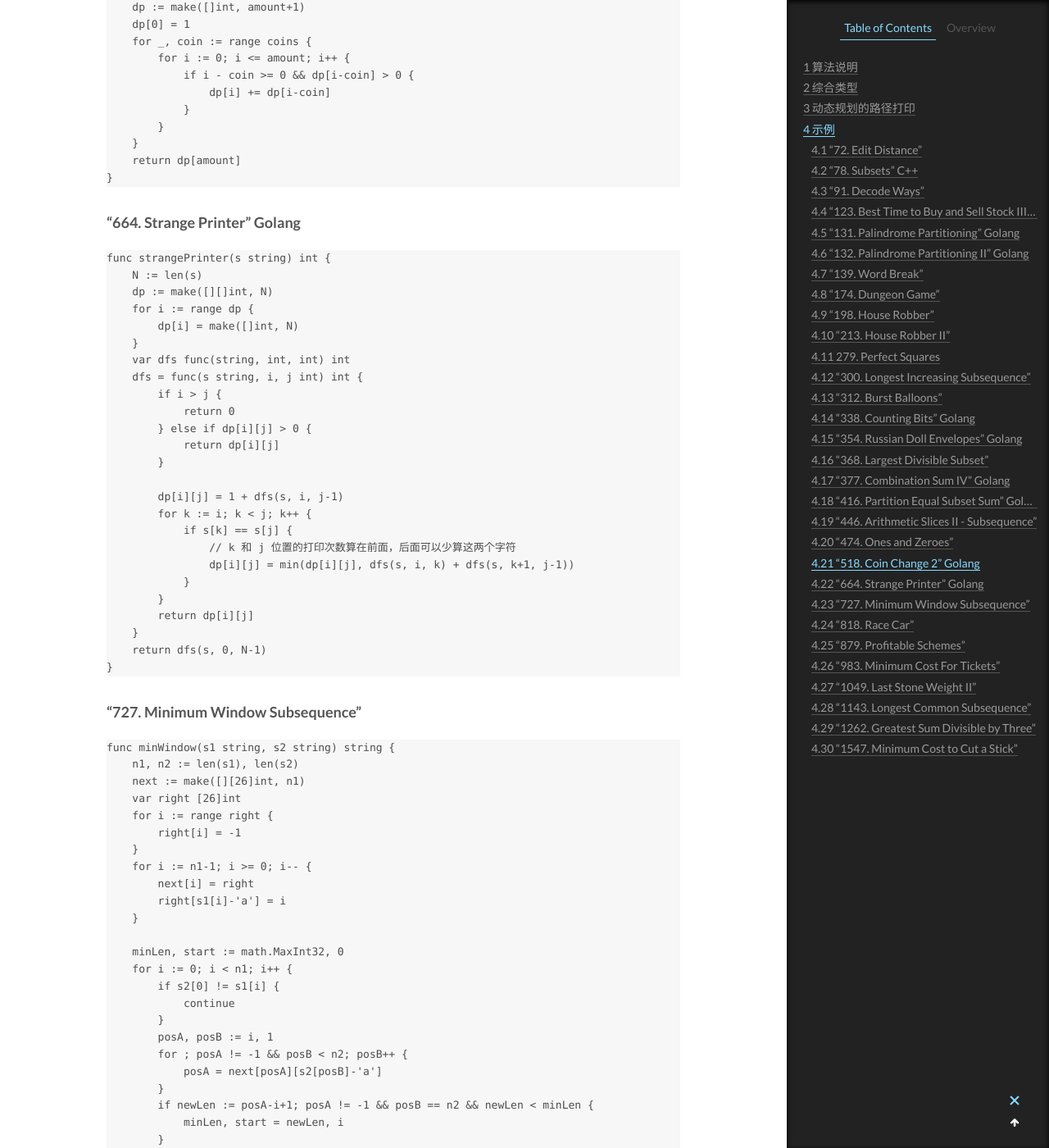
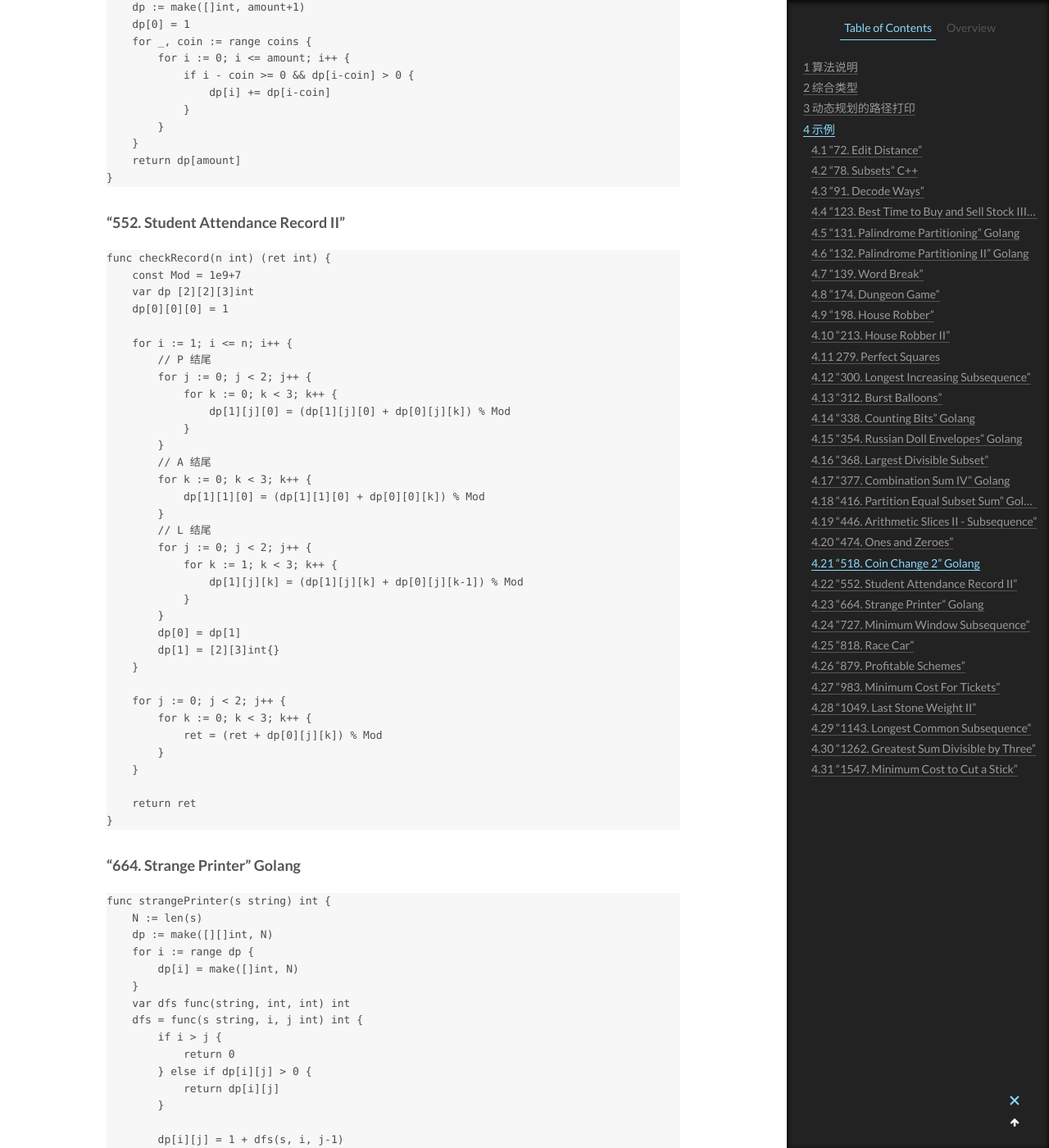
Before and after one commit to CodeHunter2006/CodeHunter2006.github.io, a Jekyll site: the page built from _posts/2021-01-02-Algorithm_DynamicPlanning.md, in a window 1280 px wide and 1400 px high, scrolled down 17500 px. Shown: the whole window at 82% size. Built offline with Jekyll 4.4.1, drawn with Linux system fonts in a browser that asks for light colours.

Commit message:
[doc]: add contents.

````diff
--- a/_posts/2021-01-02-Algorithm_DynamicPlanning.md
+++ b/_posts/2021-01-02-Algorithm_DynamicPlanning.md
@@ -810,6 +810,45 @@ func change(amount int, coins []int) int {
 }
 ```
 
+### "552. Student Attendance Record II"
+
+```Go
+func checkRecord(n int) (ret int) {
+    const Mod = 1e9+7
+    var dp [2][2][3]int
+    dp[0][0][0] = 1
+
+    for i := 1; i <= n; i++ {
+        // P 结尾
+        for j := 0; j < 2; j++ {
+            for k := 0; k < 3; k++ {
+                dp[1][j][0] = (dp[1][j][0] + dp[0][j][k]) % Mod
+            }
+        }
+        // A 结尾
+        for k := 0; k < 3; k++ {
+            dp[1][1][0] = (dp[1][1][0] + dp[0][0][k]) % Mod
+        }
+        // L 结尾
+        for j := 0; j < 2; j++ {
+            for k := 1; k < 3; k++ {
+                dp[1][j][k] = (dp[1][j][k] + dp[0][j][k-1]) % Mod
+            }
+        }
+        dp[0] = dp[1]
+        dp[1] = [2][3]int{}
+    }
+
+    for j := 0; j < 2; j++ {
+        for k := 0; k < 3; k++ {
+            ret = (ret + dp[0][j][k]) % Mod
+        }
+    }
+
+    return ret
+}
+```
+
 ### "664. Strange Printer" Golang
 
 ```Go
````
Also changed, not shown: _posts/2020-12-27-LeetCode_Question_Category.md (+20 -0 lines).
